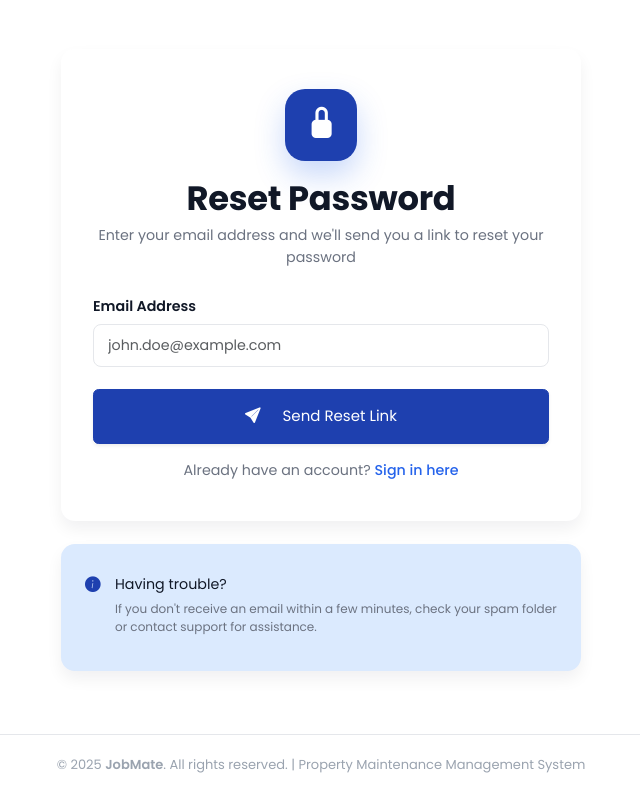
After one commit to Basit-Dev/JobMate, a Django app: page /accounts/reset_password/ in a window 1280 px wide. The commit adds this page. Shown: the whole page, without its empty margins (319-959 px from the left). Run offline with Django 5.2, Linux system fonts and the light colour scheme.

Commit message:
Created reset password page
Styles and html, updated CSS classes for consistency with other views.

```diff
--- /dev/null
+++ b/jobmate/accounts/templates/reset_password.html
@@ -0,0 +1,61 @@
+{% extends "base.html" %}
+{% load static %}
+
+{% block title %}Reset password | JobMate{% endblock %}
+
+{% block body %}
+<div class="auth-wrapper d-flex flex-column align-items-center">
+    <section class="container accounts-card shadow-soft border-0">
+
+        <!-- ACCOUNTS HEADER -->
+        <div class="accounts-header">
+            <div class="hero-icon shadow-tile">
+                <i class="bi bi-lock-fill"></i>
+            </div>
+            <h1 class="main-title">Reset Password</h1>
+            <p class="section-subtitle">Enter your email address and we'll send you a link to reset your password</p>
+        </div>
+
+        <!-- RESET PASSWORD FORM -->
+        <form>
+            <div class="row g-3">
+
+                <!-- EMAIL -->
+                <div class="col-12">
+                    <label for="email" class="form-label">Email Address</label>
+                    <input type="email" class="form-control" id="email" placeholder="john.doe@example.com" required>
+                </div>
+
+                <!-- SUBMIT BUTTON -->
+                <div class="col-12 mt-4">
+                    <button type="submit"
+                        class="btn btn-primary w-100 shadow-sm d-flex align-items-center justify-content-center pt-3 pb-3"><i
+                            class="bi bi-send-fill pe-4"></i>Send Reset Link</button>
+                </div>
+
+                <!-- ACCOUNTS FOOTER -->
+                <div class="accounts-footer">
+                    <p>Already have an account? <a href="{% url 'accounts:sign_in' %}">Sign in here</a></p>
+                </div>
+
+            </div>
+        </form>
+    </section>
+
+    <!-- ACCOUNTS INFO -->
+    <div class="container accounts-card accounts-info mt-4 d-flex flex-row">
+        <div class="accent-icon">
+            <i class="bi bi-info-circle-fill"></i>
+        </div>
+
+        <div class="ms-3">
+            <p>Having trouble?</p>
+            <p class="accent-subtitle">If you don't receive an email within a few minutes, check your spam folder or contact support for assistance.</p>
+        </div>
+    </div>
+
+</div>
+
+</main>
+
+{% endblock %}
--- a/jobmate/accounts/templates/sign_in.html
+++ b/jobmate/accounts/templates/sign_in.html
@@ -5,7 +5,7 @@
 
 {% block body %}
 <div class="auth-wrapper">
-  <div class="container signup-card shadow-soft border-0">
+  <section class="container accounts-card shadow-soft border-0">
 
     <!-- ACCOUNTS HEADER -->
     <div class="accounts-header">
@@ -16,7 +16,7 @@
       <p class="section-subtitle">Please sign in to your JobMate account</p>
     </div>
 
-    <!-- SIGNUP FORM -->
+    <!-- SIGNIN FORM -->
     <form>
       <div class="row g-3">
 
@@ -46,7 +46,7 @@
 
       </div>
     </form>
-  </div>
+  </section>
 </div>
 
 </main>
--- a/jobmate/accounts/urls.py
+++ b/jobmate/accounts/urls.py
@@ -11,4 +11,5 @@ urlpatterns = [
     path('create_account/', views.create_account, name='create_account'),
     path('sign_in/', views.sign_in, name='sign_in'),
     path('logged_out/', views.logged_out, name='logged_out'),
+    path('reset_password/', views.reset_password, name='reset_password'),
 ]
--- a/jobmate/accounts/views.py
+++ b/jobmate/accounts/views.py
@@ -19,3 +19,9 @@ def logged_out(request):
     This view renders the logged out page
     """
     return render(request, 'logged_out.html')
+
+def reset_password(request):
+    """
+    This view renders the reset password page
+    """
+    return render(request, 'reset_password.html')
--- a/jobmate/static/css/accounts.css
+++ b/jobmate/static/css/accounts.css
@@ -4,7 +4,7 @@
   display: flex;
   align-items: center;
   justify-content: center;
-  padding: 0 16px;               /* horizontal breathing space only */
+  padding: 0 16px;
   background: var(--jm-accent-light);
 }
 
@@ -14,16 +14,42 @@
   align-items: center;
   justify-content: center;
   min-height: 90vh;
+  margin: 0 1.3rem 0 1.3rem;
 }
 
 /* Card */
-.signup-card {
+.accounts-card {
   background: var(--jm-default);
   border-radius: var(--card-radius);
   box-shadow: var(--shadow-soft);
   padding: 40px 32px;
   width: 100%;
-  max-width: 520px;              /* a touch narrower for focus */
+  max-width: 520px;
+}
+
+.accounts-info{
+  background: var(--jm-accent);
+  border-radius: var(--card-radius);
+  box-shadow: var(--shadow-soft);
+  padding: 30px 24px;
+  width: 100%;
+  max-width: 520px;
+  text-align: left;
+  p {
+  margin-bottom: 5px
+  }
+}
+
+
+/* Accent text */
+.accent-subtitle {
+  font-size: 0.8rem;
+  color: var(--muted);
+}
+
+.accent-icon {
+  font-size: 1rem;
+  color: var(--jm-blue-700);
 }
 
 /* Header */
@@ -56,10 +82,10 @@
 .form-check-label a:hover { text-decoration: underline; }
 
 /* Footer bits */
-.signup-footer { text-align: center; margin-top: 16px; }
-.signup-footer p { color: var(--muted); margin: 0; }
-.signup-footer a { color: var(--jm-links); text-decoration: none; font-weight: 500; }
-.signup-footer a:hover { text-decoration: underline; }
+.accounts-footer { text-align: center; margin-top: 16px; }
+.accounts-footer p { color: var(--muted); margin: 0; }
+.accounts-footer a { color: var(--jm-links); text-decoration: none; font-weight: 500; }
+.accounts-footer a:hover { text-decoration: underline; }
 
 .agreement-text {
   text-align: center; font-size: .8rem; color: var(--muted);
```
Also changed, not shown: jobmate/accounts/templates/create_account.html (+4 -4 lines), jobmate/accounts/templates/logged_out.html (+8 -4 lines).
